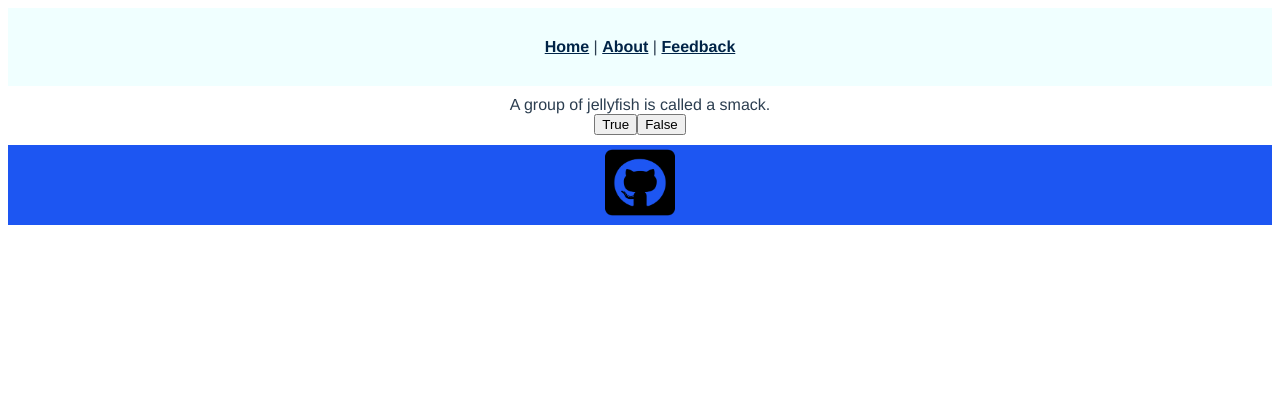
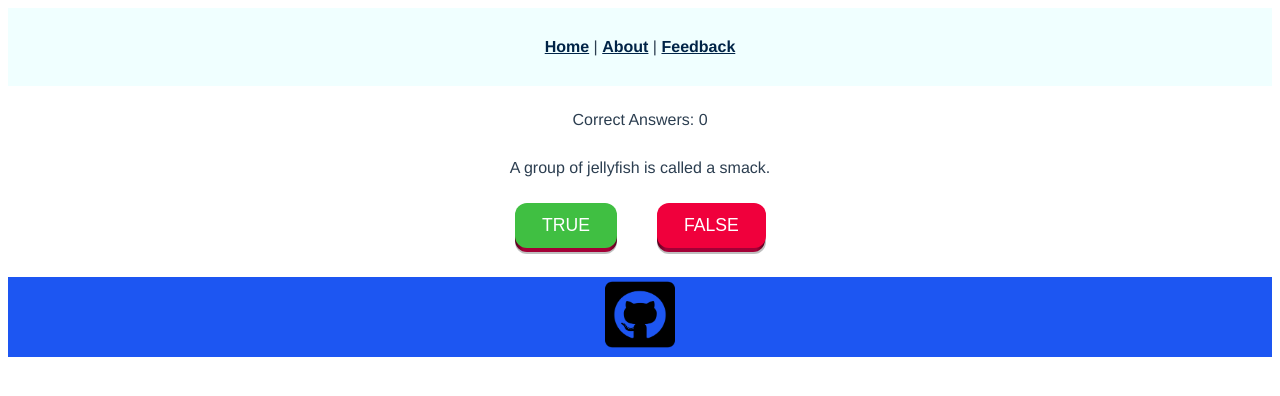
Before and after one commit to Arahndir27/Trivia-Game, a Vue app: page / in a window 1280 px wide. Shown: the top 396 px of the page. Built offline with nearby package versions, Linux system fonts and the light colour scheme.

Commit message:
score tracking

```diff
--- a/src/main.js
+++ b/src/main.js
@@ -7,6 +7,7 @@ Vue.config.productionTip = false
 
 let data = {
   trivia: trivia,
+  numCorrect: 0,
 }
 
 new Vue({
--- a/src/views/TriviaView.vue
+++ b/src/views/TriviaView.vue
@@ -1,11 +1,25 @@
 <template>
   <div class="container">
+    <div id="score">Correct Answers: {{ this.$root.$data.numCorrect }}</div>
     <div class="trivia">
-      {{this.question.statement}}
+      {{ this.question.statement }}
     </div>
-    <div class="buttons">
-      <button id="true">True</button>
-      <button id="false">False</button>
+    <div class="ans-buttons">
+      <!--True Button-->
+      <button @click="checkAnswer(true)" id="true" class="button-82-pushable" role="button">
+        <span class="button-82-shadow"></span>
+        <span class="button-82-edge"></span>
+        <span class="true-button-82-front text"> TRUE </span>
+      </button>
+      <!--False Button-->
+      <button @click="checkAnswer(false)" id="false" class="button-82-pushable" role="button">
+        <span class="button-82-shadow"></span>
+        <span class="button-82-edge"></span>
+        <span class="false-button-82-front text"> FALSE </span>
+      </button>
+    </div>
+    <div v-if="answered">
+      <button id="again">Next</button>
     </div>
   </div>
 </template>
@@ -28,8 +42,8 @@ export default {
       this.question = this.unUsedTrivia[index];
     },
     checkAnswer(ans) {
-      if (ans) {
-        console.log("temp");
+      if (ans === this.question.answer) {
+        ++this.$root.$data.numCorrect;
       }
     },
   },
@@ -57,16 +71,126 @@ export default {
   height: 100%;
 }
 
-  .buttons {
+.container div {
+  margin: 15px;
+}
+
+.ans-buttons {
   display: flex;
   flex-direction: row;
 }
 
 #true {
-
+  margin-left: 20px;
+  margin-right: 20px;
 }
 
 #false {
+  margin-left: 20px;
+  margin-right: 20px;
+}
 
+/*Thank you https://getcssscan.com/css-buttons-examples*/
+.button-82-pushable {
+  position: relative;
+  border: none;
+  background: transparent;
+  padding: 0;
+  cursor: pointer;
+  outline-offset: 4px;
+  transition: filter 250ms;
+  user-select: none;
+  -webkit-user-select: none;
+  touch-action: manipulation;
+}
+
+.button-82-shadow {
+  position: absolute;
+  top: 0;
+  left: 0;
+  width: 100%;
+  height: 100%;
+  border-radius: 12px;
+  background: hsl(0deg 0% 0% / 0.25);
+  will-change: transform;
+  transform: translateY(2px);
+  transition: transform 600ms cubic-bezier(0.3, 0.7, 0.4, 1);
+}
+
+.button-82-edge {
+  position: absolute;
+  top: 0;
+  left: 0;
+  width: 100%;
+  height: 100%;
+  border-radius: 12px;
+  background: linear-gradient(
+    to left,
+    hsl(340deg 100% 16%) 0%,
+    hsl(340deg 100% 32%) 8%,
+    hsl(340deg 100% 32%) 92%,
+    hsl(340deg 100% 16%) 100%
+  );
+}
+
+.true-button-82-front {
+  display: block;
+  position: relative;
+  padding: 12px 27px;
+  border-radius: 12px;
+  font-size: 1.1rem;
+  color: white;
+  background: hsl(121, 50%, 50%);
+  will-change: transform;
+  transform: translateY(-4px);
+  transition: transform 600ms cubic-bezier(0.3, 0.7, 0.4, 1);
+}
+
+.false-button-82-front {
+  display: block;
+  position: relative;
+  padding: 12px 27px;
+  border-radius: 12px;
+  font-size: 1.1rem;
+  color: white;
+  background: hsl(345deg 100% 47%);
+  will-change: transform;
+  transform: translateY(-4px);
+  transition: transform 600ms cubic-bezier(0.3, 0.7, 0.4, 1);
+}
+
+@media (min-width: 768px) {
+  .button-82-front {
+    font-size: 1.25rem;
+    padding: 12px 42px;
+  }
+}
+
+.button-82-pushable:hover {
+  filter: brightness(110%);
+}
+
+.button-82-pushable:hover .button-82-front {
+  transform: translateY(-6px);
+  transition: transform 250ms cubic-bezier(0.3, 0.7, 0.4, 1.5);
+}
+
+.button-82-pushable:active .button-82-front {
+  transform: translateY(-2px);
+  transition: transform 34ms;
+}
+
+.button-82-pushable:hover .button-82-shadow {
+  transform: translateY(4px);
+  transition: transform 250ms cubic-bezier(0.3, 0.7, 0.4, 1.5);
+}
+
+.button-82-pushable:active .button-82-shadow {
+  transform: translateY(1px);
+  transition: transform 34ms;
+}
+
+.button-82-pushable:focus:not(:focus-visible) {
+  outline: none;
 }
 </style>
```
Also changed, not shown: src/assets/logo.png (deleted), 1 other file (tests, documents, lock files or other folders). Lines whose indentation alone changed are shown as unchanged.
